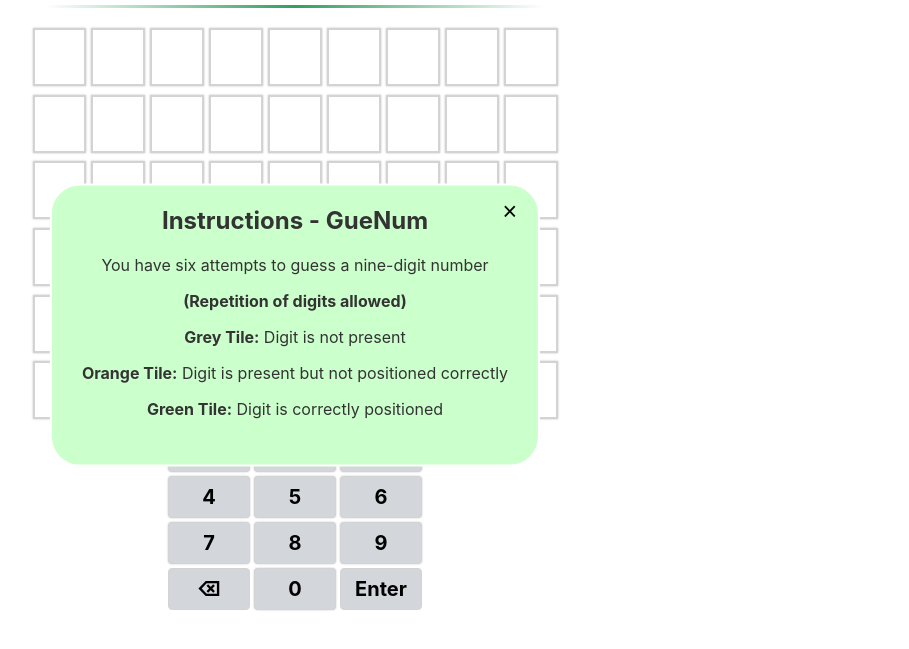
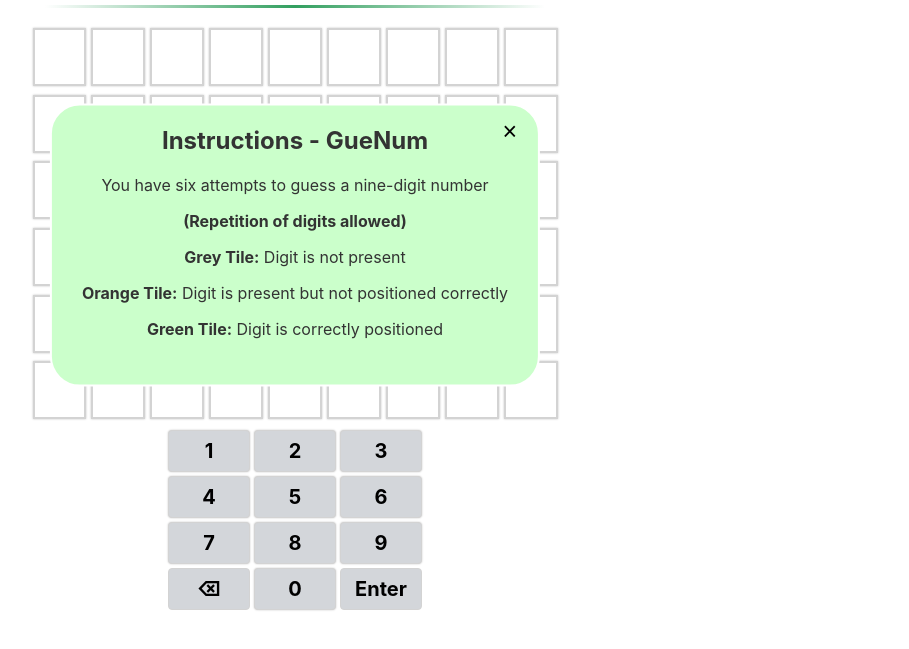
Before and after one commit to nimit1jain/Guenum.github.io, a plain HTML site: page index.html in a window 1280 px wide. Shown: the part 75-724 px from the top of the page, without its empty margins (345-1254 px from the left). Drawn offline with Linux system fonts and the light colour scheme.

Commit message:
Update Guenum.css

```diff
--- a/Guenum.css
+++ b/Guenum.css
@@ -176,7 +176,7 @@ hr{
 
 
 .dialogue{
-    min-width: 265px;
+    min-width: 200px;
     max-width: 530px;
     border-radius: 30px;
     border: 2px solid;
@@ -184,7 +184,7 @@ hr{
     background-color:#cbffcb;
 
     position: absolute;
-    top: 50%;
+    top: 40%;
     left: 50%;
     transform: translate(-50%,-50%) scale(1);
     /* text-align: center; */
```
